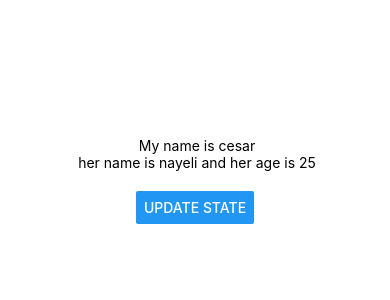
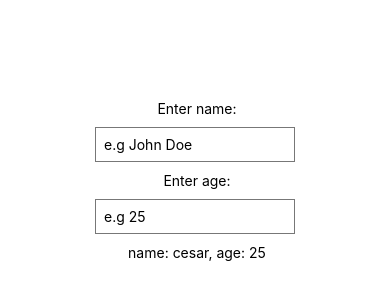
Before and after one commit to cesarlenin/nativeTutorial, a React Native app: screen / in a window 390 px wide. Shown: the part 242-542 px from the top of the page. Built offline with nearby package versions, Linux system fonts and the light colour scheme.

Commit message:
user input name and age

```diff
--- a/App.js
+++ b/App.js
@@ -1,11 +1,11 @@
 import { StatusBar } from 'expo-status-bar';
 import React, {useState} from 'react';
-import { StyleSheet, Text, View, Button } from 'react-native';
+import { StyleSheet, Text, View, TextInput } from 'react-native';
 
 export default function App() {
 
   const[name, setName] = useState('cesar');
-  const[person, setPerson] = useState({ name: 'nayeli' , age : 25});
+  const[age, setAge] = useState( '25' );
 
   const clickHandler= () => {
     setName('lenin');
@@ -14,11 +14,20 @@
 
   return (
     <View style={styles.container}>
-      <Text> My name is {name}</Text>
-      <Text> her name is {person.name} and her age is {person.age}</Text>
-      <View style= {styles.buttonContainer}>
-        <Button title= 'update state' onPress={clickHandler} />
-      </View>
+      <Text> Enter name:</Text>
+      <TextInput
+      style={styles.input}
+      placeholder= 'e.g John Doe'
+      onChangeText= {(val) => setName(val)}
+      />
+      <Text> Enter age:</Text>
+      <TextInput
+      keyboardType= 'numeric'
+      style={styles.input}
+      placeholder= 'e.g 25'
+      onChangeText= {(val) => setAge(val)}
+      />
+      <Text> name: {name}, age: {age}</Text>
     </View>
   );
 }
@@ -30,7 +39,11 @@
     alignItems: 'center',
     justifyContent: 'center',
   },
-  buttonContainer:{
-    marginTop: 20,
+  input:{
+    borderWidth: 1,
+    borderColor: '#777',
+    padding: 8,
+    margin: 10,
+     width: 200,
   }
 });
```
